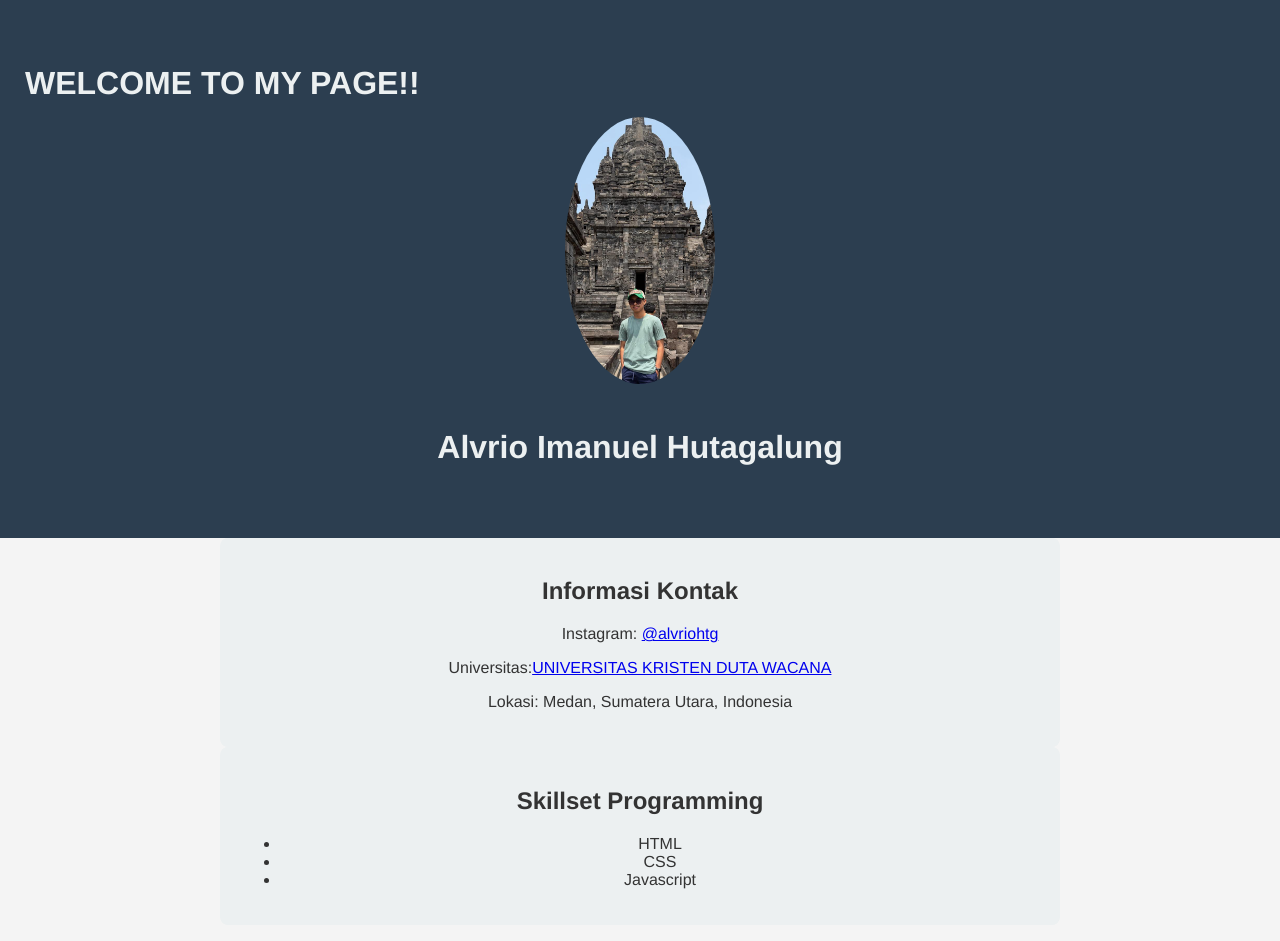
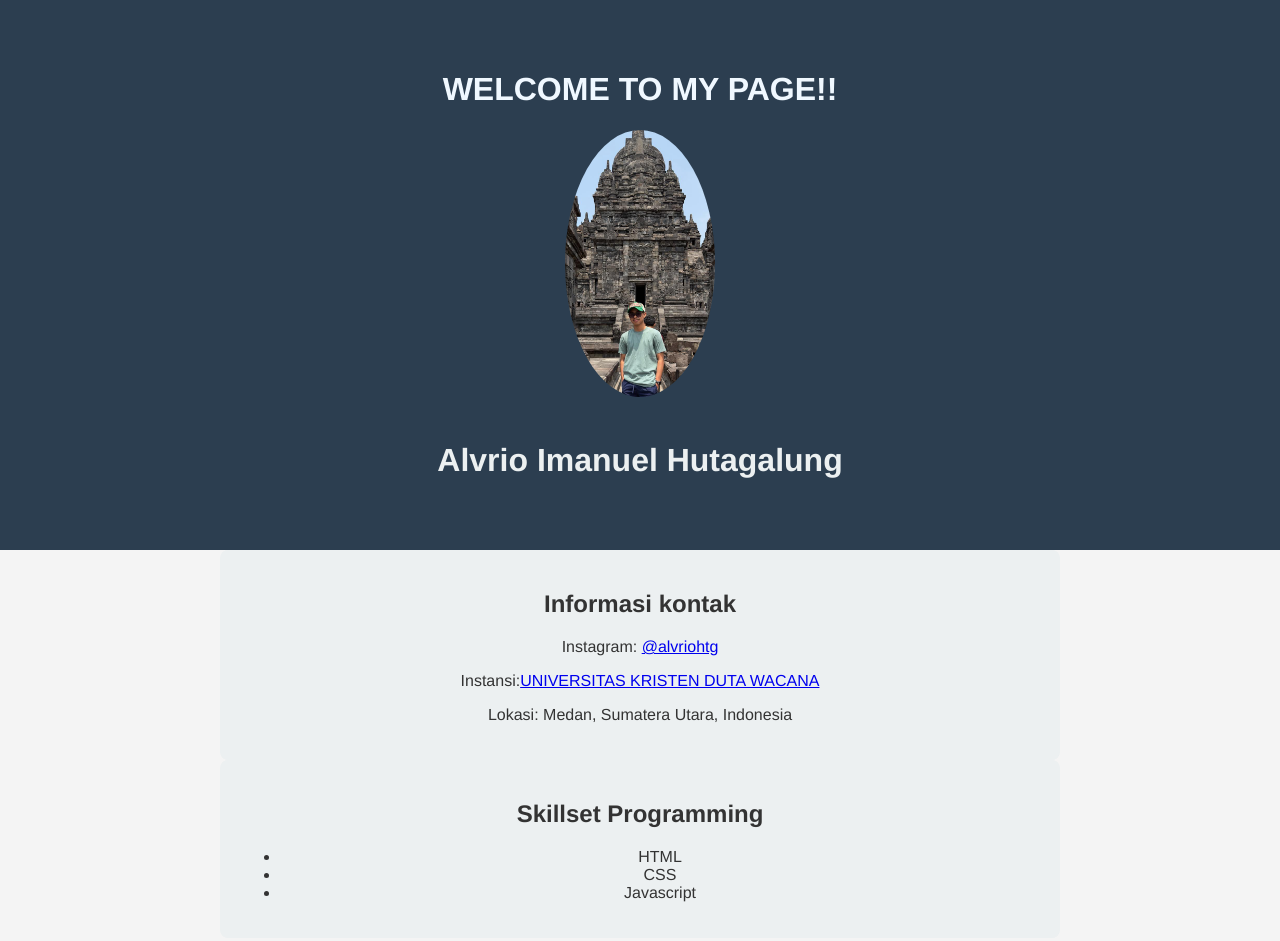
Before and after one commit to Alvriohtg12/Alvriohtg12, a plain HTML site: page tugashtml-github.io/index.html in a window 1280 px wide. Shown: the top 941 px of the page. Drawn offline with Linux system fonts and the light colour scheme.

Commit message:
Update index.html

```diff
--- a/tugashtml-github.io/index.html
+++ b/tugashtml-github.io/index.html
@@ -8,16 +8,16 @@
 </head>
 <body>
     <header>
-        <h1 style="text-align: left; padding-left: 10px; margin: 15px;">WELCOME TO MY PAGE!!</h1>
+        <h1 style="color: aliceblue;">WELCOME TO MY PAGE!!</h1>
         <div class="container">
             <img src="vio.jpg" alt="Foto Anda">
             <h1>Alvrio Imanuel Hutagalung</h1>
         </div>
     </header>
     <section id="contact" class="container">
-        <h2>Informasi Kontak</h2>
+        <h2>Informasi kontak</h2>
         <p>Instagram: <a href="https://www.instagram.com/alvriohtg/" target="_blank">@alvriohtg</a></p>
-        <p>Universitas:<a href="https://www.ukdw.ac.id/" target="_blank">UNIVERSITAS KRISTEN DUTA WACANA</a></p>
+        <p>Instansi:<a href="https://www.ukdw.ac.id/" target="_blank">UNIVERSITAS KRISTEN DUTA WACANA</a></p>
         <p>Lokasi: Medan, Sumatera Utara, Indonesia</p>
     </section>
     <section id="skills" class="container">
```
